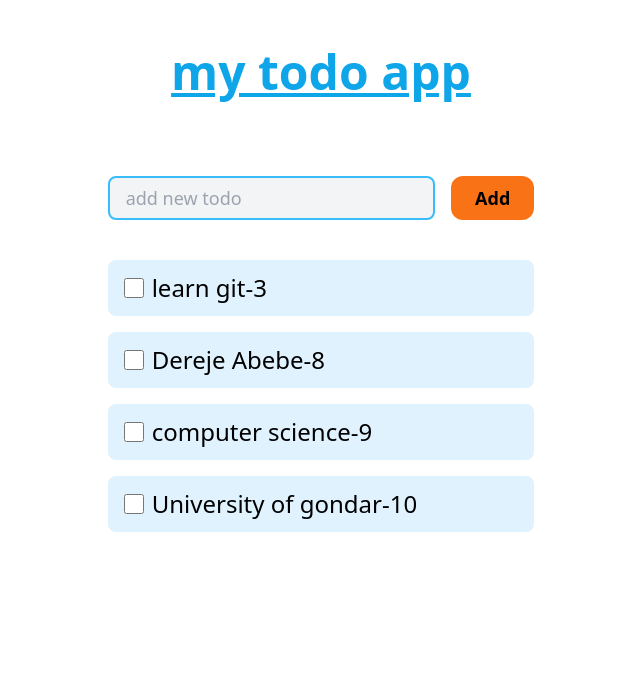
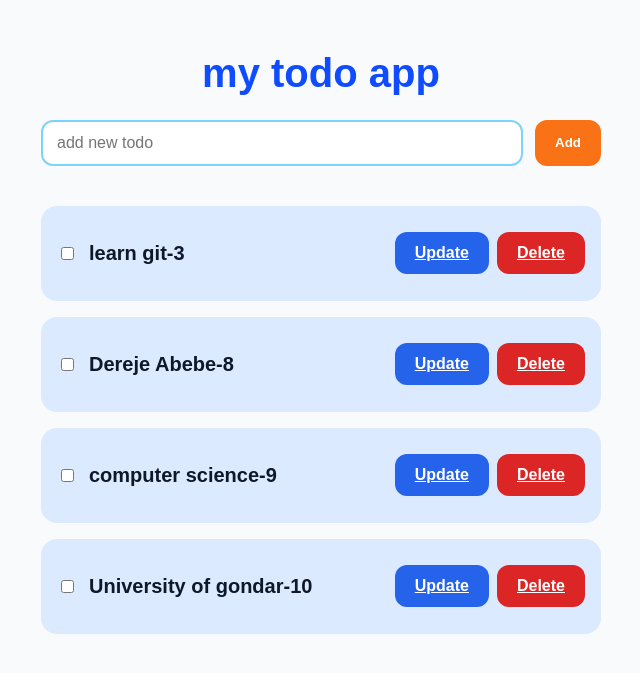
Before and after one commit to natnael-natnael/ethix_todo_app, a Django app: page /todos/ in a window 1280 px wide. Shown: the top 673 px of the page, without its empty margins (319-959 px from the left). Run offline with Django 5.2, Linux system fonts and the light colour scheme; data comes from the database, SQL or seed files in the repository; both versions use the stored data as it was after the commit; some libraries are stand-ins or nearby versions.

Commit message:
Add update/delete todo features

```diff
--- a/core/templates/index.html
+++ b/core/templates/index.html
@@ -3,34 +3,51 @@
   <head>
     <meta charset="UTF-8" />
     <meta name="viewport" content="width=device-width, initial-scale=1.0" />
-    <script src="https://cdn.tailwindcss.com"></script>
     <title>ethix</title>
+    <style>
+      body { font-family: Arial, sans-serif; background: #f8fafc; margin: 0; padding: 24px; }
+      .page { max-width: 560px; margin: 0 auto; }
+      .hd { font-size: 2.5rem; color: #0f4bff; text-align: center; margin-bottom: 24px; }
+      .form { display: flex; gap: 12px; justify-content: center; margin-bottom: 40px; }
+      .fld { flex: 1; padding: 12px 14px; font-size: 1rem; border: 2px solid #7dd3fc; border-radius: 12px; }
+      .btn { padding: 12px 20px; border: none; border-radius: 12px; cursor: pointer; font-weight: 700; }
+      .btn-add { background: #f97316; color: #fff; }
+      .todo-list { display: flex; flex-direction: column; gap: 16px; }
+      .todo-item { display: flex; justify-content: space-between; align-items: center; padding: 16px; border-radius: 16px; background: #dbeafe; }
+      .todo-link { display: flex; align-items: center; gap: 12px; text-decoration: none; color: #0f172a; flex: 1; }
+      .todo-text { font-size: 1.25rem; font-weight: 700; }
+      .actions { display: flex; gap: 8px; }
+      .btn-edit { background: #2563eb; color: #fff; }
+      .btn-del { background: #dc2626; color: #fff; }
+    </style>
   </head>
-  <body>
-    <h1 class="text-5xl font-bold text-center text-sky-500 underline mt-12">
-      my todo app
-    </h1>
-    <div class="w-1/3 mx-auto flex justify-center mt-20 my-10 gap-4">
+  <body class="page">
+    <h1 class="hd">my todo app</h1>
+    <form method="post" action="{% url 'core:create_todo' %}" class="form">
+      {% csrf_token %}
       <input
-        class="flex-1 text-lg text-blue-600 bg-gray-100 rounded-lg px-4 py-1 border border-2 border-sky-400"
+        name="title"
+        class="fld"
         type="text"
         placeholder="add new todo"
+        required
       />
-      <button class="bg-orange-500 px-6 py-2 rounded-xl font-bold text-lg">
+      <button type="submit" class="btn btn-add">
         Add
       </button>
-    </div>
-    {% comment %} todos {% endcomment %}
-    <div class="w-1/3 mx-auto">
+    </form>
+    <div class="todo-list">
       {% for t in todo_lists %}
-      <a
-        href="/todos/{{t.id}}"
-        class="flex gap-2 items-center mt-4 bg-gray-100 py-3 px-4 bg-sky-100 rounded-lg"
-      >
-        <input class="h-5 w-5" type="checkbox" />
-        {% comment %} title {% endcomment %}
-        <p class="text-2xl font-medium">{{t.title}}-{{t.id}}</p>
-      </a>
+      <div class="todo-item">
+        <a href="{% url 'core:get_todo_by_id' t.id %}" class="todo-link">
+          <input type="checkbox" />
+          <p class="todo-text">{{t.title}}-{{t.id}}</p>
+        </a>
+        <div class="actions">
+          <a href="{% url 'core:update_todo' t.id %}" class="btn btn-edit">Update</a>
+          <a href="{% url 'core:delete_todo' t.id %}" class="btn btn-del">Delete</a>
+        </div>
+      </div>
       {% endfor %}
     </div>
   </body>
--- a/core/urls.py
+++ b/core/urls.py
@@ -4,7 +4,10 @@ from . import views
 app_name = "core"
 
 urlpatterns = [
+    path("", views.get_todos, name="index"),
     path("todos/", views.get_todos, name="get_todos"),
     path("todos/<int:todo_id>/", views.get_todo_by_id, name="get_todo_by_id"),
     path("todos/create/", views.create_todo, name="create_todo"),
+    path("todos/<int:todo_id>/update/", views.update_todo, name="update_todo"),
+    path("todos/<int:todo_id>/delete/", views.delete_todo, name="delete_todo"),
 ]
--- a/core/views.py
+++ b/core/views.py
@@ -1,10 +1,28 @@
 from django.http import HttpResponse
-from django.shortcuts import render
+from django.shortcuts import render, get_object_or_404, redirect
 from .models import Todo, User
 
 
 def create_todo(request):
-    return HttpResponse("Create a new todo")
+    if request.method != 'POST':
+        return redirect('core:index')
+
+    title = request.POST.get('title', '').strip()
+    if not title:
+        return redirect('core:index')
+
+    description = request.POST.get('description', '').strip()
+    user, _ = User.objects.get_or_create(
+        username='default',
+        defaults={
+            'email': 'default@example.com',
+            'password': 'password',
+            'bio': 'Default user',
+        },
+    )
+
+    Todo.objects.create(title=title, description=description, user=user)
+    return redirect('core:index')
 
 
 def get_todos(request):
@@ -30,9 +48,25 @@ def get_todo_by_id(request, todo_id):
     return render(request, "detail.html", {"todo": find_todo})
 
 
-def update_todo(request):
-    return HttpResponse("Update a todo")
+def update_todo(request, todo_id):
+    todo = get_object_or_404(Todo, pk=todo_id)
+    if request.method == 'POST':
+        title = request.POST.get('title')
+        description = request.POST.get('description')
+        priority = request.POST.get('priority')
+        is_completed = request.POST.get('is_completed') == 'on'
+        todo.title = title
+        todo.description = description
+        todo.priority = priority
+        todo.is_completed = is_completed
+        todo.save()
+        return redirect('core:get_todo_by_id', todo_id=todo_id)
+    return render(request, 'update.html', {'todo': todo})
 
 
-def delelte_todo(request):
-    return HttpResponse("Delete a todo")
+def delete_todo(request, todo_id):
+    todo = get_object_or_404(Todo, pk=todo_id)
+    if request.method == 'POST':
+        todo.delete()
+        return redirect('core:index')
+    return render(request, 'delete.html', {'todo': todo})
```
Also changed, not shown: core/templates/delete.html (added, +32 -0 lines), core/templates/detail.html (+28 -12 lines), core/templates/update.html (added, +52 -0 lines), db.sqlite3.
